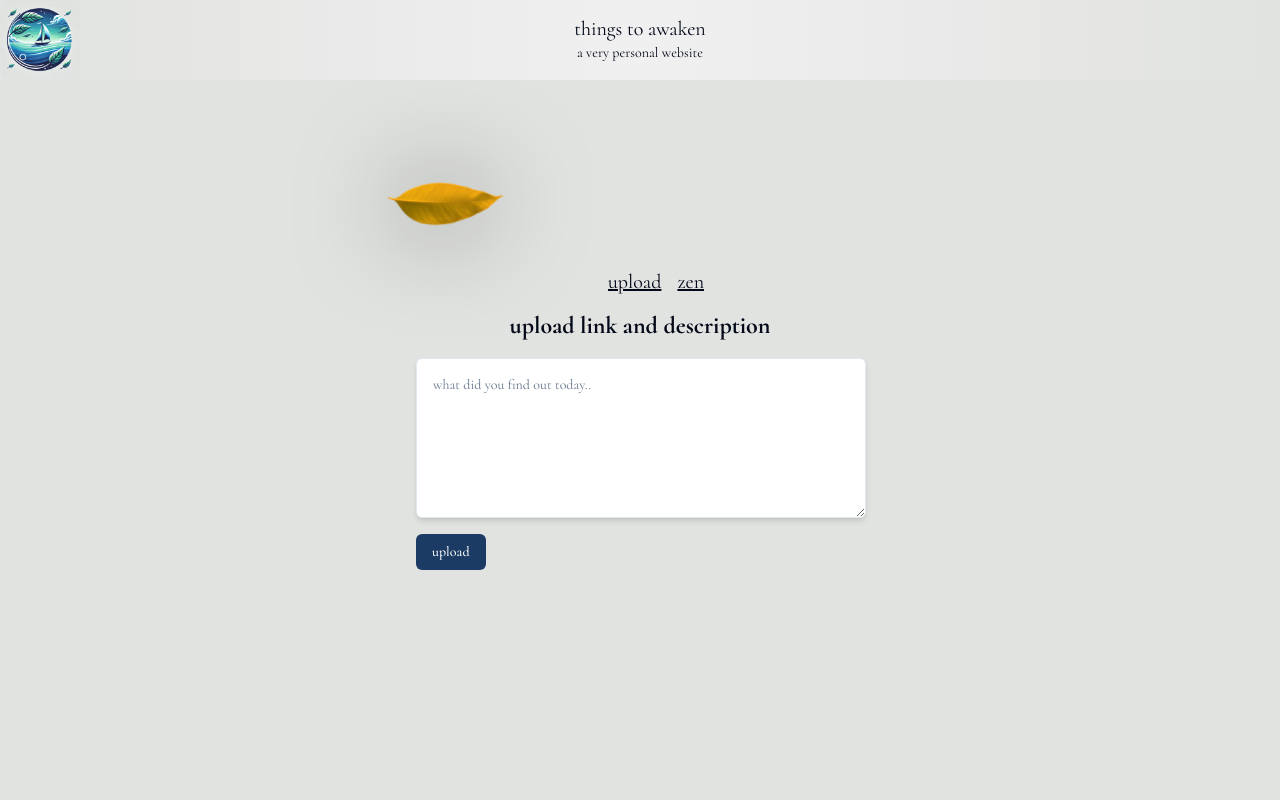
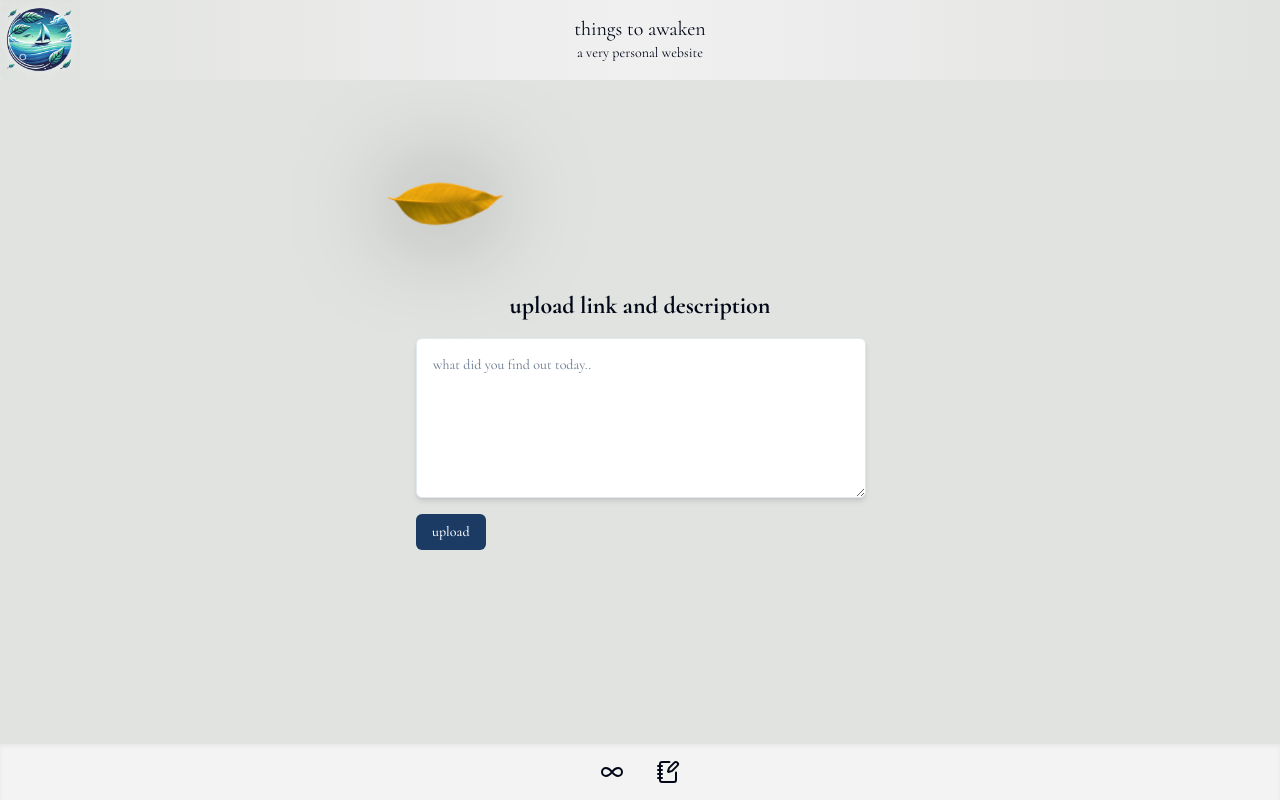
Before and after one commit to unravel-the-sky/things-to-awaken, a Next.js app in the folder things-to-awaken-app/: page /home/upload in a window 1280 px wide. Built offline with nearby package versions, Linux system fonts and the light colour scheme.

Commit message:
visual tweaks, fix link

```diff
--- a/things-to-awaken-app/app/components/client/PostItem.tsx
+++ b/things-to-awaken-app/app/components/client/PostItem.tsx
@@ -66,7 +66,7 @@ export default function PostItem({ post }: { post: Post }) {
 
   return (
     <>
-      <Card className="bg-[#f3f3f3] hover:bg-[#f7f7f7]">
+      <Card className="bg-[#f3f3f3] hover:bg-[#f7f7f7] md:max-w-[450px] w-full ">
         <CardHeader>
           <CardDescription>
             {post.createdAt.toLocaleDateString("nb")}
--- a/things-to-awaken-app/app/components/client/Uploader.tsx
+++ b/things-to-awaken-app/app/components/client/Uploader.tsx
@@ -1,6 +1,5 @@
 "use client";
 
-import { createPost } from "@/app/serverActions/posts";
 import Cursor from "@/app/utils/cursorHelper";
 import { Button } from "@/components/ui/button";
 import {
@@ -8,16 +7,15 @@ import {
   FormControl,
   FormField,
   FormItem,
-  FormLabel,
   FormMessage,
 } from "@/components/ui/form";
-import { Input } from "@/components/ui/input";
 import { Textarea } from "@/components/ui/textarea";
 import { useToast } from "@/components/ui/use-toast";
 import { zodResolver } from "@hookform/resolvers/zod";
 import linkifyHtml from "linkify-html";
+import * as linkify from "linkifyjs";
 import { useRouter } from "next/navigation";
-import { FormEvent, useEffect, useRef, useState, useTransition } from "react";
+import { useEffect, useRef, useState, useTransition } from "react";
 import { useForm } from "react-hook-form";
 import { z } from "zod";
 
@@ -32,6 +30,8 @@ const parseRawText = (input: string): ParsedObject[] => {
   const parsedArray: ParsedObject[] = [];
   let currentDescription: string | null = null;
   let currentUrls: { url: string; source: string }[] = [];
+
+  //batch.replace(test[0].href.replace('http','https'), '').trim()
 
   for (const line of lines) {
     const trimmedLine = line.trim();
@@ -108,6 +108,9 @@ export default function Uploader() {
       const parsedText = parseRawText(batch);
       console.log("here, i parsed it: ", parsedText);
 
+      const test = linkify.find(batch);
+      console.log("linfiy result: ", test);
+
       // send this to backend as batch
       console.log("sending multiple entry batch to backend..");
       alert(`this is out of scope for now, data: ${batch}`);
@@ -160,6 +163,11 @@ export default function Uploader() {
     const contentEditableDiv = contentEditableRef.current;
     if (contentEditableDiv) {
       contentEditableDiv.addEventListener("keyup", handleKeyUp);
+      // contentEditableDiv.addEventListener("paste", (e) => {
+      //   e.preventDefault();
+      //   const text = e.clipboardData.getData("text/plain");
+      //   document.execCommand("insertHtml", false, text);
+      // });
     }
 
     return () => {
@@ -231,7 +239,7 @@ export default function Uploader() {
               name="batch"
               render={({ field }) => {
                 // function onInputChange(e: FormEvent<HTMLElement>) {
-                //   onChange((e.target as HTMLElement).innerHTML);
+                //   onChange((e.target as HTMLElement).textContent);
                 // }
                 return (
                   <FormItem>
--- a/things-to-awaken-app/app/home/layout.tsx
+++ b/things-to-awaken-app/app/home/layout.tsx
@@ -1,3 +1,10 @@
+import {
+  Tooltip,
+  TooltipContent,
+  TooltipProvider,
+  TooltipTrigger,
+} from "@/components/ui/tooltip";
+import { Infinity, NotebookPen } from "lucide-react";
 import Link from "next/link";
 
 export default function HomeLayout({
@@ -6,12 +13,34 @@ export default function HomeLayout({
   children: React.ReactNode;
 }) {
   return (
-    <div className="mt-20 w-full px-4">
-      <div className="fixed flex gap-4 justify-center w-full py-2 bg-mainBgColor">
-        <Link href="/home/upload">upload</Link>
-        <Link href="/home/zen">zen</Link>
+    <div className="my-24 w-full">
+      <div className="fixed flex bottom-0 gap-8 justify-center w-full py-4 bg-[#f3f3f3] z-10 shadow-inner">
+        <TooltipProvider>
+          <Tooltip>
+            <TooltipTrigger>
+              {" "}
+              <Link href="/home/zen">
+                <Infinity />
+              </Link>
+            </TooltipTrigger>
+            <TooltipContent>
+              <p>gratitude</p>
+            </TooltipContent>
+          </Tooltip>
+          <Tooltip>
+            <TooltipTrigger>
+              {" "}
+              <Link href="/home/upload" className="flex gap-4">
+                <NotebookPen />
+              </Link>
+            </TooltipTrigger>
+            <TooltipContent>
+              <p>upload reflection</p>
+            </TooltipContent>
+          </Tooltip>
+        </TooltipProvider>
       </div>
-      <div className="my-12">{children}</div>
+      <div className="px-4">{children}</div>
     </div>
   );
 }
--- a/things-to-awaken-app/app/home/page.tsx
+++ b/things-to-awaken-app/app/home/page.tsx
@@ -7,7 +7,7 @@ export default async function HomePage() {
   return (
     <div className="flex flex-col gap-4">
       {posts && posts.length > 0 ? (
-        <div className="flex flex-col gap-4">
+        <div className="flex flex-col gap-4 items-center">
           {posts.map((item, index) => (
             <PostItem key={item.id} post={item} />
           ))}
--- /dev/null
+++ b/things-to-awaken-app/components/ui/tooltip.tsx
@@ -0,0 +1,30 @@
+"use client"
+
+import * as React from "react"
+import * as TooltipPrimitive from "@radix-ui/react-tooltip"
+
+import { cn } from "@/lib/utils"
+
+const TooltipProvider = TooltipPrimitive.Provider
+
+const Tooltip = TooltipPrimitive.Root
+
+const TooltipTrigger = TooltipPrimitive.Trigger
+
+const TooltipContent = React.forwardRef<
+  React.ElementRef<typeof TooltipPrimitive.Content>,
+  React.ComponentPropsWithoutRef<typeof TooltipPrimitive.Content>
+>(({ className, sideOffset = 4, ...props }, ref) => (
+  <TooltipPrimitive.Content
+    ref={ref}
+    sideOffset={sideOffset}
+    className={cn(
+      "z-50 overflow-hidden rounded-md bg-primary px-3 py-1.5 text-xs text-primary-foreground animate-in fade-in-0 zoom-in-95 data-[state=closed]:animate-out data-[state=closed]:fade-out-0 data-[state=closed]:zoom-out-95 data-[side=bottom]:slide-in-from-top-2 data-[side=left]:slide-in-from-right-2 data-[side=right]:slide-in-from-left-2 data-[side=top]:slide-in-from-bottom-2",
+      className
+    )}
+    {...props}
+  />
+))
+TooltipContent.displayName = TooltipPrimitive.Content.displayName
+
+export { Tooltip, TooltipTrigger, TooltipContent, TooltipProvider }
--- a/things-to-awaken-app/package.json
+++ b/things-to-awaken-app/package.json
@@ -21,6 +21,7 @@
     "@radix-ui/react-slot": "^1.1.0",
     "@radix-ui/react-tabs": "^1.1.0",
     "@radix-ui/react-toast": "^1.2.1",
+    "@radix-ui/react-tooltip": "^1.1.2",
     "class-variance-authority": "^0.7.0",
     "clsx": "^2.1.1",
     "next": "14.2.5",
```
Also changed, not shown: 1 other file (tests, documents, lock files or other folders).
